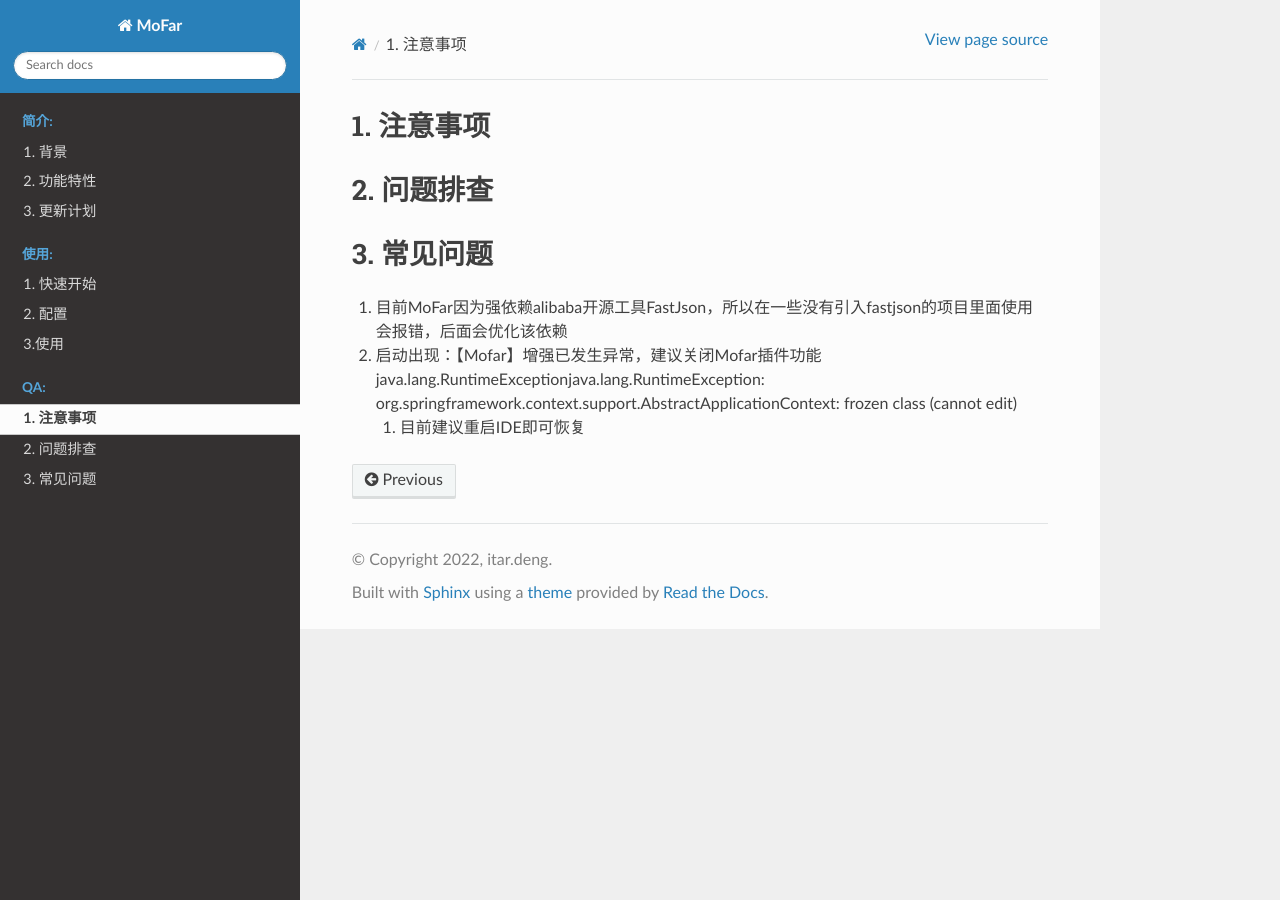
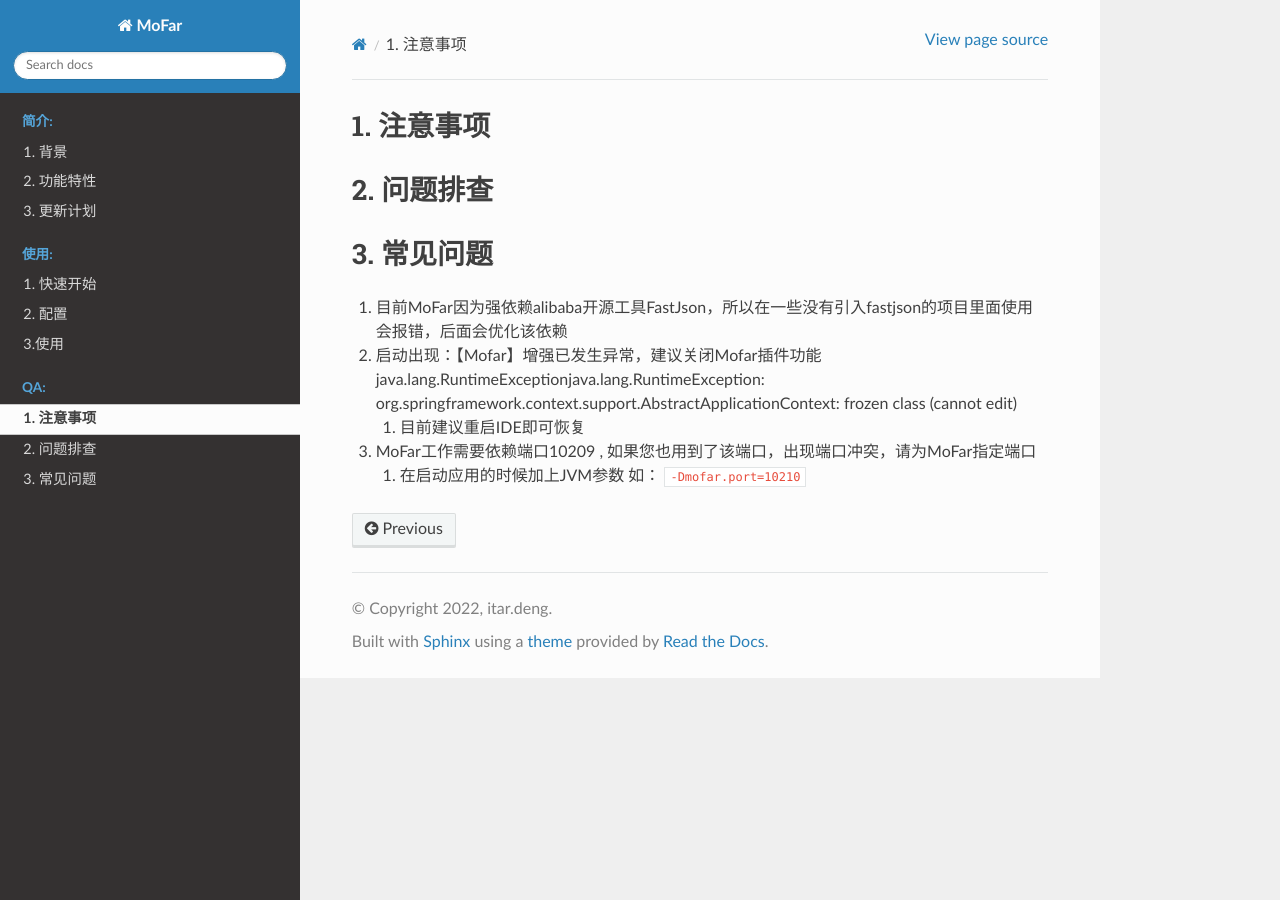
Before and after one commit to mustfun/MoFar-Doc, a Sphinx documentation site: the page built from source/qa/qa.md, in a window 1280 px wide. Built offline with Sphinx 7.4.7 and the Read the Docs theme 2.0.0, drawn with Linux system fonts in a browser that asks for light colours.

Commit message:
update doc

```diff
--- a/source/qa/qa.md
+++ b/source/qa/qa.md
@@ -17,3 +17,5 @@
 1. 目前MoFar因为强依赖alibaba开源工具FastJson，所以在一些没有引入fastjson的项目里面使用会报错，后面会优化该依赖
 1. 启动出现：【Mofar】增强已发生异常，建议关闭Mofar插件功能java.lang.RuntimeExceptionjava.lang.RuntimeException: org.springframework.context.support.AbstractApplicationContext: frozen class (cannot edit)
    1. 目前建议重启IDE即可恢复
+1. MoFar工作需要依赖端口10209 , 如果您也用到了该端口，出现端口冲突，请为MoFar指定端口
+   1. 在启动应用的时候加上JVM参数  如： `-Dmofar.port=10210`
```
Also changed, not shown: .readthedocs.yaml (added).
